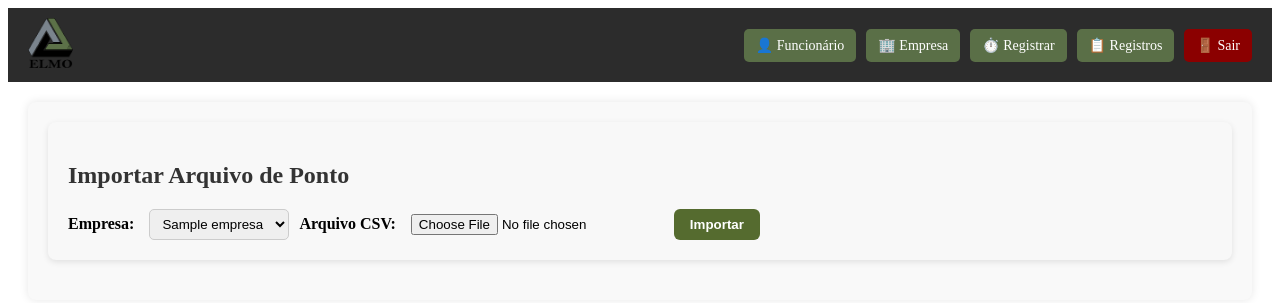
After one commit to MatheusGiussepe/sistema-ponto-elmo, a Flask app: page /importar in a window 1280 px wide. The commit adds this page. Shown: the top 303 px of the page. Run offline with Flask 3, Linux system fonts and the light colour scheme; the visitor is signed in with stand-in values (Sample User, id 1); tables that the repository leaves empty hold one stand-in row (values such as "Sample post").

Commit message:
Leitor CSV

```diff
--- a/app.py
+++ b/app.py
@@ -49,7 +49,7 @@ def horario_formatado(value):
 
 @app.route("/")
 def index():
-    return redirect(url_for("registro"))
+    return redirect(url_for("login"))
 
 @app.route("/funcionarios", methods=["GET", "POST"])
 def cadastro_funcionario():
@@ -108,7 +108,9 @@ def lista_registros():
     if data_fim:
         query = query.filter(Ponto.data <= data_fim)
 
-    pontos = query.order_by(Ponto.data.asc()).all()
+    pontos = []
+    if funcionario_id or empresa_id or data_ini or data_fim:
+        pontos = query.order_by(Ponto.data.asc()).all()
 
     INIDIA = time(5, 0)
     FIMDIA = time(22, 0)
@@ -129,21 +131,22 @@ def lista_registros():
 
 
 
-        ponto.horas_diurnas = timedelta()
         ponto.horas_diurnas_reais = timedelta()
         ponto.horas_noturnas_reais = timedelta()
-        ponto.horas_noturnas = timedelta()
+        ponto.horas_fictas = timedelta()
         ponto.horas_adicional = timedelta()
         ponto.horas_adicional_ficta = timedelta()
-        ponto.horas_fictas = timedelta()
+        ponto.horas_diurnas = timedelta()
+        ponto.horas_noturnas = timedelta()
         ponto.horas_total = timedelta()
         ponto.extra_50_diurno = timedelta()
+        ponto.extra_50_noturno = timedelta()
         ponto.extra_50_noturno_reais = timedelta()
         ponto.extra_100_diurno = timedelta()
         ponto.extra_100_noturno = timedelta()
         ponto.horas_normais = timedelta(hours=8)
         if ponto.data_obj.weekday() == 5:
-           ponto.horas_normais = timedelta(hours=4)
+            ponto.horas_normais = timedelta(hours=4)
 
 
         turnos = [(ponto.entrada1, ponto.saida1), (ponto.entrada2, ponto.saida2), (ponto.entrada3, ponto.saida3)]
@@ -164,21 +167,52 @@ def lista_registros():
                     minutos_marcados.append(atual)
                     atual += timedelta(minutes=1)
 
+        # Inicialização antes do loop
+        acumulado_domingo = timedelta()
+
+
+        duracao_dentro_domingo = timedelta()
+
         for minuto in minutos_marcados:
             hora = minuto.time()
             tipo = "diurna"
             if hora >= ININOT or hora < FIMNOT:
                 tipo = "noturna"
 
-            if minuto.weekday() == 6:
-                if tipo == "diurna":
-                    ponto.extra_100_diurno += timedelta(minutes=1)
-                    ponto.horas_diurnas_reais += timedelta(minutes=1)
-                else:
-                    ponto.extra_100_noturno += timedelta(minutes=1)
-                    ponto.horas_noturnas_reais += timedelta(minutes=1)
-                continue
-            elif ponto.data_obj.weekday() == 5 and minuto.date() > ponto.data_obj.date():
+            # DOMINGO (dia real do minuto)
+            if ponto.data_obj.weekday() == 6:
+                dia_real = minuto.weekday()
+
+                if dia_real == 6:
+                    if tipo == "diurna":
+                        ponto.extra_100_diurno += timedelta(minutes=1)
+                        ponto.horas_diurnas_reais += timedelta(minutes=1)
+                    else:
+                        ponto.extra_100_noturno += timedelta(minutes=1)
+                        ponto.horas_noturnas_reais += timedelta(minutes=1)
+                    duracao_dentro_domingo += timedelta(minutes=1)
+                    continue
+
+                elif dia_real == 0:
+                    if duracao_dentro_domingo < timedelta(hours=8):
+                        ponto.horas_normais += timedelta(minutes=1)
+                        if tipo == "diurna":
+                            ponto.horas_diurnas += timedelta(minutes=1)
+                            ponto.horas_diurnas_reais += timedelta(minutes=1)
+                        else:
+                            ponto.horas_noturnas_reais += timedelta(minutes=1)
+                            ponto.horas_adicional += timedelta(minutes=1)
+                    else:
+                        if tipo == "diurna":
+                            ponto.extra_50_diurno += timedelta(minutes=1)
+                            ponto.horas_diurnas_reais += timedelta(minutes=1)
+                        else:
+                            ponto.extra_50_noturno_reais += timedelta(minutes=1)
+                            ponto.horas_noturnas_reais += timedelta(minutes=1)
+                    continue
+
+            # SÁBADO virando domingo
+            if ponto.data_obj.weekday() == 5 and minuto.date() > ponto.data_obj.date():
                 if tipo == "diurna":
                     ponto.extra_100_diurno += timedelta(minutes=1)
                     ponto.horas_diurnas_reais += timedelta(minutes=1)
@@ -187,6 +221,7 @@ def lista_registros():
                     ponto.horas_noturnas_reais += timedelta(minutes=1)
                 continue
 
+            # OUTROS DIAS OU RESTO
             if ponto.horas_normais > timedelta():
                 ponto.horas_normais -= timedelta(minutes=1)
                 if tipo == "diurna":
@@ -204,58 +239,56 @@ def lista_registros():
                     ponto.horas_noturnas_reais += timedelta(minutes=1)
 
 
-        ponto.horas_fictas = ponto.horas_noturnas_reais * 0.142857 # 03:40 * 0.14 = 00:31
-
-        ponto.horas_adicional_ficta = ponto.horas_adicional * 0.142857 # 02:00 * 0.14 = 00:17
-
-        ponto.horas_noturnas = ponto.horas_noturnas_reais + ponto.horas_fictas
-
-        ponto.extra_100_noturno = ponto.extra_100_noturno * 1.142857
-
-        ponto.horas_total = ponto.horas_diurnas_reais + ponto.horas_noturnas
-
-        carga_horaria_diaria = timedelta()
-
-        if ponto.data_obj.weekday() < 5 or ponto.data_obj.weekday() > 5:
+        # DIA DE SEMANA (Segunda a Sexta)
+        if ponto.data_obj.weekday() < 5:
+            ponto.horas_noturnas = ponto.horas_noturnas_reais * 1.142857
+            ponto.horas_total = ponto.horas_diurnas_reais + ponto.horas_noturnas
+            ponto.horas_fictas= ponto.horas_noturnas_reais * 0.142857
             carga_horaria_diaria = timedelta(hours=8)
-        else:
-            timedelta(hours=4)
-
-            #11:59              04:00                       07:00                       00:59
-        jornada_total = ponto.horas_diurnas_reais + ponto.horas_noturnas_reais + ponto.horas_fictas #11:59
-
-            #03:59                         11:59            08:00
-        extra_total = max(timedelta(), jornada_total - carga_horaria_diaria)
+            jornada_total = ponto.horas_diurnas_reais + ponto.horas_noturnas
 
 
-        ponto.extra_50_noturno = extra_total - ponto.extra_50_diurno
+            if jornada_total < carga_horaria_diaria:
+                ponto.horas_normais = jornada_total
 
-        if ponto.data_obj.weekday() > 5:
-            ponto.extra_50_diurno = ponto.extra_50_diurno
+            else:
+                ponto.horas_normais = carga_horaria_diaria
+                ponto.extra_50_noturno = ( ponto.extra_50_noturno_reais * 1.142857 ) + ( ponto.horas_adicional * 0.142857 )
 
-        if jornada_total < carga_horaria_diaria:
-            ponto.horas_normais = jornada_total
-            ponto.horas_adicional = ponto.horas_noturnas
-        else:
-            ponto.horas_normais = carga_horaria_diaria
+        # SÁBADO
+        if ponto.data_obj.weekday() == 5:
+            ponto.horas_noturnas = ponto.horas_noturnas_reais * 1.142857
+            ponto.horas_total = ponto.horas_diurnas_reais + ponto.horas_noturnas
+            ponto.horas_fictas= ponto.horas_noturnas_reais * 0.142857
+            carga_horaria_diaria = timedelta(hours=4)
+            jornada_total = ponto.horas_diurnas_reais + ponto.horas_noturnas
+            extra_total = max(timedelta(), jornada_total - carga_horaria_diaria)
+            ponto.extra_50_noturno = ponto.extra_50_noturno_reais * 1.142857
 
-        if ponto.data_obj.weekday() == 6 and minuto.date() > ponto.data_obj.date():
-            jornada_total = ponto.extra_100_diurno + ponto.extra_100_noturno
-            if jornada_total > timedelta(hours=8):
-                ponto.extra_50_noturno = (ponto.horas_adicional + ponto.extra_50_noturno_reais ) * 1.142857
-                ponto.horas_adicional = timedelta()
-                ponto.horas_normais = timedelta()
+            if ponto.horas_adicional > timedelta():
+                ponto.extra_50_noturno = ponto.horas_adicional * 0.142857
+
+            if jornada_total < carga_horaria_diaria:
+                ponto.horas_normais = jornada_total
+                ponto.horas_adicional = ponto.horas_noturnas
             else:
-                ponto.horas_normais = timedelta(hours=8) - jornada_total
-                if ponto.horas_adicional > ponto.horas_normais:
-                    hora_adicional = ponto.horas_adicional
-                    ponto.horas_adicional = ponto.horas_normais
-                    ponto.extra_50_noturno = (hora_adicional - ponto.horas_adicional) * 1.142857 + (ponto.horas_adicional * 0.142857)
-                    if ponto.extra_50_noturno_reais > timedelta(minutes=0):
-                        ponto.extra_50_noturno = ponto.extra_50_noturno + (ponto.extra_50_noturno_reais * 1.142857)
+                ponto.horas_normais = carga_horaria_diaria
 
-        if ponto.data_obj.weekday() == 5 and minuto.date() > ponto.data_obj.date():
-            ponto.extra_50_noturno = ponto.horas_adicional * 0.142857
+        # DOMINGO
+        if ponto.data_obj.weekday() == 6:
+            ponto.horas_noturnas = ponto.horas_noturnas_reais * 1.142857
+            ponto.horas_total = ponto.horas_diurnas_reais + ponto.horas_noturnas
+            ponto.horas_fictas= ponto.horas_noturnas_reais * 0.142857
+            carga_horaria_diaria = timedelta(hours=8)
+            jornada_total = ponto.horas_diurnas_reais + ponto.horas_noturnas
+
+            if jornada_total < carga_horaria_diaria:
+                ponto.horas_normais = jornada_total
+
+            else:
+                ponto.horas_normais = carga_horaria_diaria - (ponto.extra_100_diurno + ponto.extra_100_noturno)
+                ponto.extra_50_noturno = ( ponto.extra_50_noturno_reais * 1.142857 ) + ( ponto.horas_adicional * 0.142857 )
+
 
     total = {
             "horas_diurnas": timedelta(),
@@ -324,7 +357,9 @@ def registro():
     if data_fim:
         query = query.filter(Ponto.data <= data_fim)
 
-    pontos = query.order_by(Ponto.id.asc()).all()  # Ordenar pelo ID de criação, não pela data
+    pontos = []
+    if request.args.get("data_ini") or request.args.get("data_fim") or request.args.get("funcionario_id"):
+        pontos = query.order_by(Ponto.id.asc()).all()
 
     for ponto in pontos:
         if isinstance(ponto.data, str):
@@ -360,6 +395,74 @@ def excluir_empresa(id):
     db.session.commit()
     return redirect(url_for("cadastro_empresa"))
 
+@app.route("/importar", methods=["GET", "POST"])
+def importar_csv():
+    if not session.get("usuario_logado"):
+        return redirect(url_for("login"))
+
+    empresas = Empresa.query.order_by(Empresa.nome.asc()).all()
+
+    if request.method == "POST":
+        empresa_id = request.form["empresa_id"]
+        arquivo = request.files.get("arquivo")
+
+        if not arquivo or not arquivo.filename.endswith(".csv"):
+            flash("Arquivo inválido. Envie um CSV.")
+            return redirect(url_for("importar_csv"))
+
+        from io import TextIOWrapper
+        import csv
+
+        def limpar_hora(valor):
+            valor = valor.strip().strip("'")
+            if not valor or "FERIADO" in valor.upper():
+                return None
+            return valor
+
+        arquivo_stream = TextIOWrapper(arquivo, encoding="utf-8")
+        leitor = csv.DictReader(arquivo_stream)
+
+        for linha in leitor:
+            nome = linha["'01 - NOME'"].strip().strip("'")
+            cpf = linha["'02 - CPF'"].strip().strip("'")
+            data = linha["'03 - DIA / MÊS'"].strip().strip("'")
+
+            entrada1 = limpar_hora(linha["'09 - TURNO 1 - INICIO'"])
+            saida1   = limpar_hora(linha["'10 - TURNO 1 - FIM'"])
+            entrada2 = limpar_hora(linha["'11 - TURNO 2 - INICIO'"])
+            saida2   = limpar_hora(linha["'12 - TURNO 2 - FIM'"])
+            entrada3 = limpar_hora(linha["'13 - TURNO 3 - INICIO'"])
+            saida3   = limpar_hora(linha["'14 - TURNO 3 - FIM'"])
+
+            # Ignorar se todos os campos estiverem vazios
+            if not any([entrada1, saida1, entrada2, saida2, entrada3, saida3]):
+                continue
+
+            funcionario = Funcionario.query.filter_by(nome=nome).first()
+            if not funcionario:
+                funcionario = Funcionario(nome=nome)
+                db.session.add(funcionario)
+                db.session.commit()
+
+            novo_ponto = Ponto(
+                funcionario_id=funcionario.id,
+                empresa_id=empresa_id,
+                data=datetime.strptime(data, "%d/%m/%Y").date(),
+                entrada1=entrada1,
+                saida1=saida1,
+                entrada2=entrada2,
+                saida2=saida2,
+                entrada3=entrada3,
+                saida3=saida3
+            )
+            db.session.add(novo_ponto)
+
+        db.session.commit()
+        flash("Importação concluída com sucesso.")
+        return redirect(url_for("registro"))
+
+    return render_template("importar.html", empresas=empresas)
+
 if __name__ == "__main__":
     with app.app_context():
         db.create_all()
--- a/models.py
+++ b/models.py
@@ -3,6 +3,7 @@ from extensoes import db
 class Funcionario(db.Model):
     id = db.Column(db.Integer, primary_key=True)
     nome = db.Column(db.String(100), nullable=False)
+    cpf = db.Column(db.String(14), unique=True, nullable=True)
 
 class Empresa(db.Model):
     id = db.Column(db.Integer, primary_key=True)
--- a/static/style.css
+++ b/static/style.css
@@ -409,3 +409,8 @@ select:focus, input[type="date"]:focus, input[type="time"]:focus {
     background-color: #d0f0c0;
     font-weight: bold;
 }
+
+a.btn,
+a.btn-green {
+    text-decoration: none;
+}
--- a/templates/cadastro_funcionario.html
+++ b/templates/cadastro_funcionario.html
@@ -7,6 +7,7 @@
     <h2>Cadastro de Funcionários</h2>
     <form method="POST" class="form-cadastro">
         <input type="text" name="nome" placeholder="Nome do Funcionário..." required>
+        <input type="text" name="cpf" placeholder="CPF..." maxlength="14" required>
         <button type="submit" class="btn">Cadastrar</button>
     </form>
 
@@ -14,7 +15,7 @@
     <div class="funcionario-card">
         {% for f in funcionarios %}
         <div class="funcionario-item">
-            <span class="funcionario-nome">{{ f.nome }}</span>
+            <span class="funcionario-nome">{{ f.nome }} — CPF: {{ f.cpf or 'Não informado' }}</span>
             <a href="{{ url_for('excluir_funcionario', id=f.id) }}" class="btn-excluir">Excluir</a>
         </div>
         {% endfor %}
--- /dev/null
+++ b/templates/importar.html
@@ -0,0 +1,27 @@
+
+{% extends "base.html" %}
+
+{% block title %}Importar Horários CSV{% endblock %}
+
+{% block content %}
+<div class="card">
+    <h2>Importar Arquivo de Ponto</h2>
+    <form method="POST" enctype="multipart/form-data">
+        <div class="form-group">
+            <label>Empresa:</label>
+            <select name="empresa_id" required>
+                {% for empresa in empresas %}
+                    <option value="{{ empresa.id }}">{{ empresa.nome }}</option>
+                {% endfor %}
+            </select>
+        </div>
+        <div class="form-group">
+            <label>Arquivo CSV:</label>
+            <input type="file" name="arquivo" accept=".csv" required>
+        </div>
+        <div class="form-group">
+            <button type="submit" class="btn-green">Importar</button>
+        </div>
+    </form>
+</div>
+{% endblock %}
```
Also changed, not shown: templates/registro.html (+8 -1 lines), instance/controle_ponto.db.
